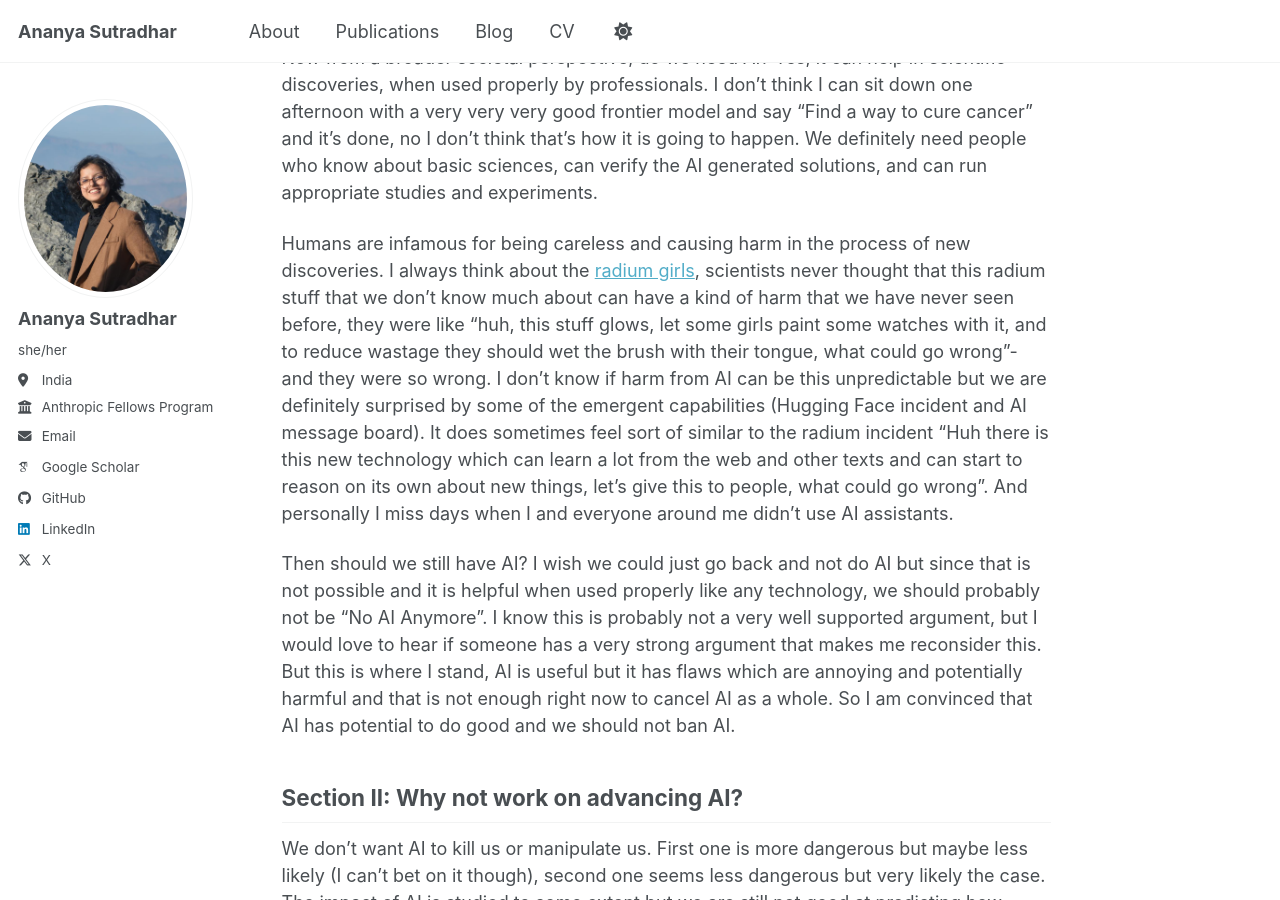
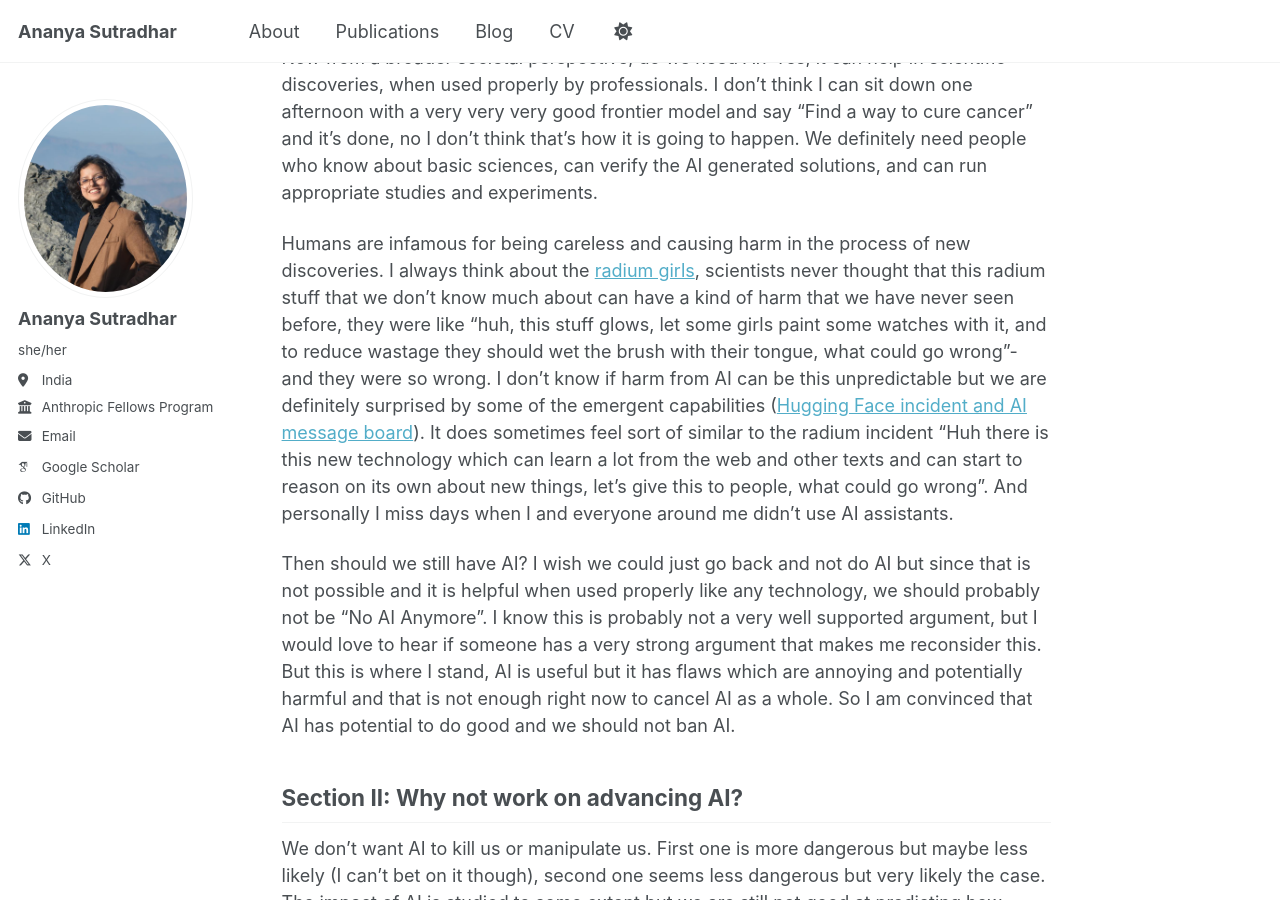
Before and after one commit to sdananya/sdananya.github.io, a Jekyll site: the page built from _posts/2026-08-21-why-ai-safety.md, in a window 1280 px wide and 900 px high, scrolled down 776 px. Built offline with Jekyll 4.4.1, drawn with Linux system fonts in a browser that asks for light colours; some web fonts are replaced; a script bundle is joined from its source files by our own code; library files that are not in the unit come from our copies; part of the change alters nothing that is shown.

```diff
--- a/_posts/2026-08-21-why-ai-safety.md
+++ b/_posts/2026-08-21-why-ai-safety.md
@@ -23,7 +23,7 @@ No doubt AI as a tool is very useful. But I absolutely hate how it impacts me. A
 
 Now from a broader societal perspective, do we need AI? Yes, it can help in scientific discoveries, when used properly by professionals. I don't think I can sit down one afternoon with a very very very good frontier model and say "Find a way to cure cancer" and it's done, no I don't think that's how it is going to happen. We definitely need people who know about basic sciences, can verify the AI generated solutions, and can run appropriate studies and experiments.
 
-Humans are infamous for being careless and causing harm in the process of new discoveries. I always think about the [radium girls](https://en.wikipedia.org/wiki/Radium_Girls), scientists never thought that this radium stuff that we don't know much about can have a kind of harm that we have never seen before, they were like "huh, this stuff glows, let some girls paint some watches with it, and to reduce wastage they should wet the brush with their tongue, what could go wrong"- and they were so wrong. I don't know if harm from AI can be this unpredictable but we are definitely surprised by some of the emergent capabilities (Hugging Face incident and AI message board). It does sometimes feel sort of similar to the radium incident "Huh there is this new technology which can learn a lot from the web and other texts and can start to reason on its own about new things, let's give this to people, what could go wrong". And personally I miss days when I and everyone around me didn't use AI assistants.
+Humans are infamous for being careless and causing harm in the process of new discoveries. I always think about the [radium girls](https://en.wikipedia.org/wiki/Radium_Girls), scientists never thought that this radium stuff that we don't know much about can have a kind of harm that we have never seen before, they were like "huh, this stuff glows, let some girls paint some watches with it, and to reduce wastage they should wet the brush with their tongue, what could go wrong"- and they were so wrong. I don't know if harm from AI can be this unpredictable but we are definitely surprised by some of the emergent capabilities ([Hugging Face incident and AI message board](https://www.youtube.com/watch?v=87DyyMV0kCY)). It does sometimes feel sort of similar to the radium incident "Huh there is this new technology which can learn a lot from the web and other texts and can start to reason on its own about new things, let's give this to people, what could go wrong". And personally I miss days when I and everyone around me didn't use AI assistants.
 
 Then should we still have AI? I wish we could just go back and not do AI but since that is not possible and it is helpful when used properly like any technology, we should probably not be "No AI Anymore". I know this is probably not a very well supported argument, but I would love to hear if someone has a very strong argument that makes me reconsider this. But this is where I stand, AI is useful but it has flaws which are annoying and potentially harmful and that is not enough right now to cancel AI as a whole. So I am convinced that AI has potential to do good and we should not ban AI.
 
```
